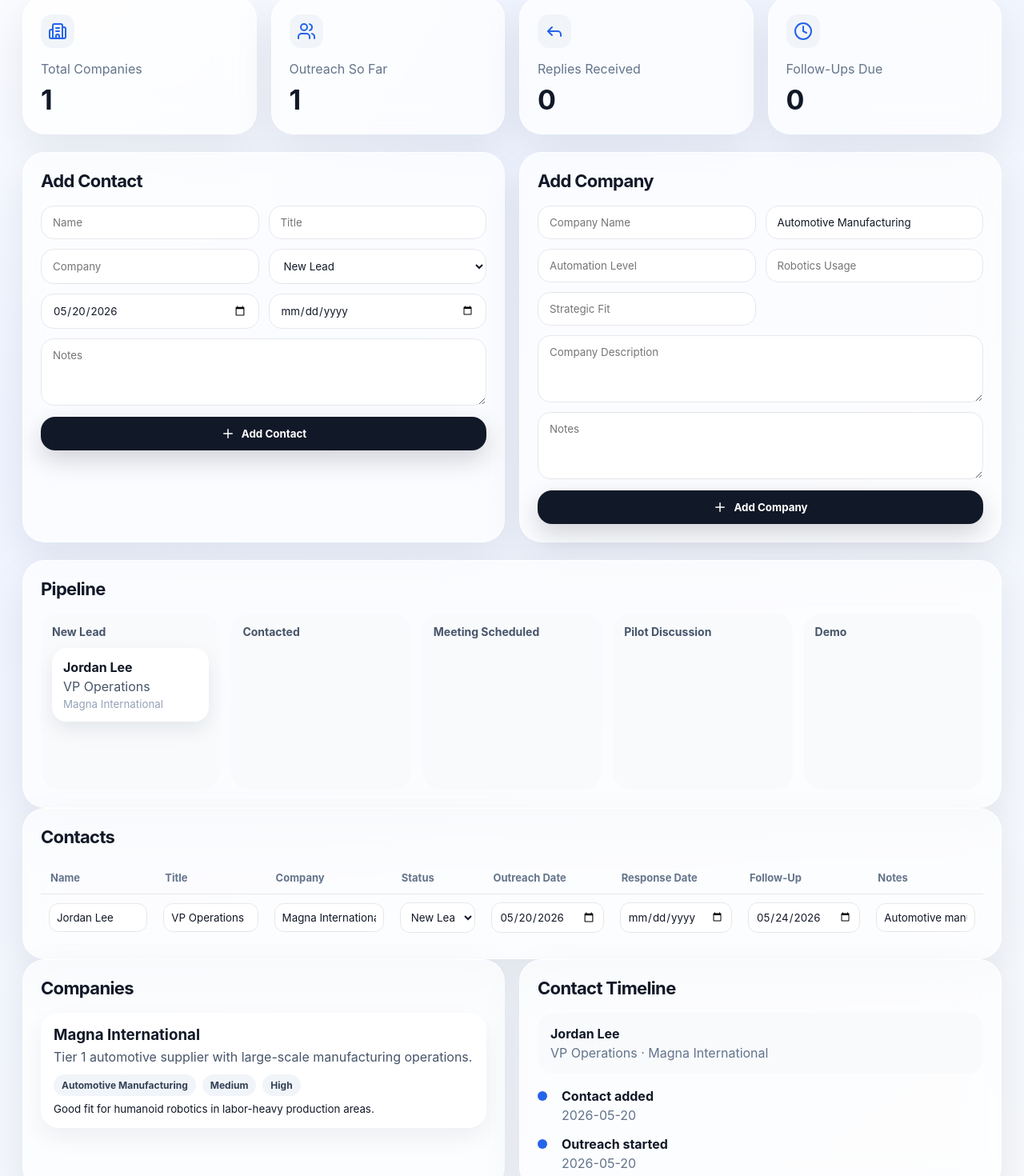
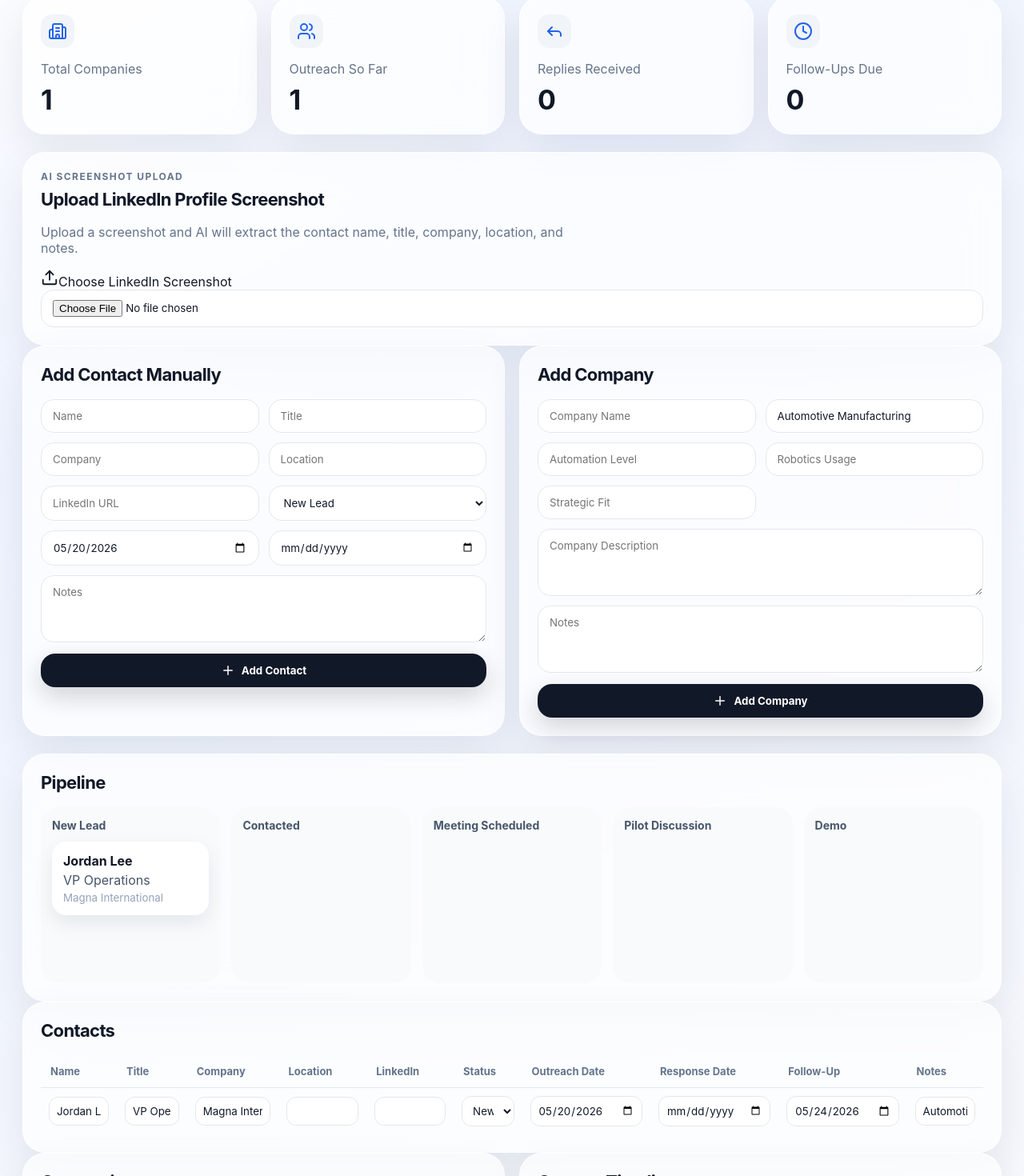
Before and after one commit to danicayuen-foundation/foundation-crm2, a React (Vite) app: page / in a window 1280 px wide. Shown: the part 244-1714 px from the top of the page at 80% size. Built offline with nearby package versions, Linux system fonts and the light colour scheme.

Commit message:
Enhance contact management with AI screenshot upload
Added functionality for AI screenshot upload to extract contact details and handle duplicates.

```diff
--- a/src/main.jsx
+++ b/src/main.jsx
@@ -1,7 +1,16 @@
 import React, { useMemo, useState } from "react";
 import { createRoot } from "react-dom/client";
 import * as XLSX from "xlsx";
-import { Plus, Download, Building2, Users, Reply, Clock } from "lucide-react";
+import {
+  Plus,
+  Download,
+  Building2,
+  Users,
+  Reply,
+  Clock,
+  Upload,
+  Sparkles
+} from "lucide-react";
 import "./style.css";
 
 const stages = [
@@ -18,6 +27,8 @@ const starterContacts = [
     name: "Jordan Lee",
     title: "VP Operations",
     company: "Magna International",
+    location: "",
+    linkedinUrl: "",
     status: "New Lead",
     outreachDate: "2026-05-20",
     responseDate: "",
@@ -52,11 +63,15 @@ function App() {
   const [companies, setCompanies] = useState(starterCompanies);
   const [selectedContact, setSelectedContact] = useState(starterContacts[0]);
   const [duplicateWarning, setDuplicateWarning] = useState("");
+  const [aiLoading, setAiLoading] = useState(false);
+  const [aiMessage, setAiMessage] = useState("");
 
   const [newContact, setNewContact] = useState({
     name: "",
     title: "",
     company: "",
+    location: "",
+    linkedinUrl: "",
     status: "New Lead",
     outreachDate: today(),
     responseDate: "",
@@ -83,25 +98,43 @@ function App() {
     };
   }, [contacts, companies]);
 
-  function addContact() {
-    if (!newContact.name || !newContact.company) return;
+  function isDuplicate(contactData) {
+    return contacts.find((c) => {
+      const sameName =
+        c.name.toLowerCase().trim() === contactData.name.toLowerCase().trim();
 
-    const duplicate = contacts.find(
-      (c) =>
-        c.name.toLowerCase().trim() === newContact.name.toLowerCase().trim() &&
-        c.company.toLowerCase().trim() === newContact.company.toLowerCase().trim()
-    );
+      const sameCompany =
+        c.company.toLowerCase().trim() === contactData.company.toLowerCase().trim();
+
+      const sameLinkedin =
+        contactData.linkedinUrl &&
+        c.linkedinUrl &&
+        c.linkedinUrl.toLowerCase().trim() === contactData.linkedinUrl.toLowerCase().trim();
+
+      return sameLinkedin || (sameName && sameCompany);
+    });
+  }
+
+  function createContact(contactData, source) {
+    if (!contactData.name || !contactData.company) return;
+
+    const duplicate = isDuplicate(contactData);
 
     if (duplicate) {
       setDuplicateWarning("Possible duplicate detected: this contact already exists.");
+      setSelectedContact(duplicate);
       return;
     }
 
     const contact = {
-      ...newContact,
+      ...contactData,
       id: Date.now(),
+      status: contactData.status || "New Lead",
+      outreachDate: contactData.outreachDate || today(),
+      responseDate: contactData.responseDate || "",
+      followUpDate: contactData.followUpDate || "",
       timeline: [
-        { date: today(), action: "Contact added" },
+        { date: today(), action: source === "ai" ? "Contact created from LinkedIn screenshot" : "Contact added" },
         { date: today(), action: "Outreach started" }
       ]
     };
@@ -111,35 +144,103 @@ function App() {
     setDuplicateWarning("");
 
     const companyExists = companies.find(
-      (company) => company.name.toLowerCase() === newContact.company.toLowerCase()
+      (company) => company.name.toLowerCase() === contact.company.toLowerCase()
     );
 
     if (!companyExists) {
       setCompanies([
         {
           id: Date.now() + 1,
-          name: newContact.company,
+          name: contact.company,
           description: "",
           industry: "Automotive Manufacturing",
           automationLevel: "",
           roboticsUsage: "",
           strategicFit: "",
-          notes: ""
+          notes: source === "ai" ? "Created automatically from LinkedIn screenshot." : ""
         },
         ...companies
       ]);
     }
+  }
+
+  function addContact() {
+    createContact(newContact, "manual");
 
     setNewContact({
       name: "",
       title: "",
       company: "",
+      location: "",
+      linkedinUrl: "",
       status: "New Lead",
       outreachDate: today(),
       responseDate: "",
       followUpDate: "",
       notes: ""
     });
+  }
+
+  async function handleScreenshotUpload(event) {
+    const file = event.target.files[0];
+
+    if (!file) return;
+
+    setAiLoading(true);
+    setAiMessage("AI is reading the LinkedIn screenshot...");
+    setDuplicateWarning("");
+
+    const reader = new FileReader();
+
+    reader.onloadend = async () => {
+      try {
+        const base64Image = reader.result;
+
+        const response = await fetch("/api/parse-linkedin", {
+          method: "POST",
+          headers: {
+            "Content-Type": "application/json"
+          },
+          body: JSON.stringify({
+            image: base64Image
+          })
+        });
+
+        const data = await response.json();
+
+        if (!response.ok) {
+          throw new Error(data.error || "AI parsing failed");
+        }
+
+        const aiContact = {
+          name: data.name || "",
+          title: data.title || "",
+          company: data.company || "",
+          location: data.location || "",
+          linkedinUrl: data.linkedinUrl || "",
+          status: "New Lead",
+          outreachDate: today(),
+          responseDate: "",
+          followUpDate: "",
+          notes: data.notes || ""
+        };
+
+        if (!aiContact.name || !aiContact.company) {
+          setAiMessage("AI could not find enough info. Try a clearer LinkedIn screenshot.");
+          setAiLoading(false);
+          return;
+        }
+
+        createContact(aiContact, "ai");
+        setAiMessage("LinkedIn screenshot parsed and contact added.");
+      } catch (error) {
+        setAiMessage(error.message);
+      } finally {
+        setAiLoading(false);
+      }
+    };
+
+    reader.readAsDataURL(file);
   }
 
   function addCompany() {
@@ -181,9 +282,11 @@ function App() {
   }
 
   function exportExcel() {
+    const cleanContacts = contacts.map(({ timeline, ...contact }) => contact);
+
     const workbook = XLSX.utils.book_new();
 
-    const contactsSheet = XLSX.utils.json_to_sheet(contacts);
+    const contactsSheet = XLSX.utils.json_to_sheet(cleanContacts);
     const companiesSheet = XLSX.utils.json_to_sheet(companies);
     const metricsSheet = XLSX.utils.json_to_sheet([stats]);
 
@@ -218,9 +321,32 @@ function App() {
         <Metric icon={<Clock />} label="Follow-Ups Due" value={stats.followUpsDue} />
       </section>
 
+      <section className="card aiCard">
+        <div>
+          <p className="eyebrow">AI Screenshot Upload</p>
+          <h2>Upload LinkedIn Profile Screenshot</h2>
+          <p className="subtitle small">
+            Upload a screenshot and AI will extract the contact name, title, company, location, and notes.
+          </p>
+        </div>
+
+        <label className="uploadBox">
+          <Upload size={22} />
+          <span>{aiLoading ? "Reading screenshot..." : "Choose LinkedIn Screenshot"}</span>
+          <input type="file" accept="image/*" onChange={handleScreenshotUpload} />
+        </label>
+
+        {aiMessage && (
+          <div className="aiMessage">
+            <Sparkles size={16} />
+            {aiMessage}
+          </div>
+        )}
+      </section>
+
       <section className="mainGrid">
         <div className="card">
-          <h2>Add Contact</h2>
+          <h2>Add Contact Manually</h2>
 
           {duplicateWarning && <div className="warning">{duplicateWarning}</div>}
 
@@ -228,6 +354,8 @@ function App() {
             <input placeholder="Name" value={newContact.name} onChange={(e) => setNewContact({ ...newContact, name: e.target.value })} />
             <input placeholder="Title" value={newContact.title} onChange={(e) => setNewContact({ ...newContact, title: e.target.value })} />
             <input placeholder="Company" value={newContact.company} onChange={(e) => setNewContact({ ...newContact, company: e.target.value })} />
+            <input placeholder="Location" value={newContact.location} onChange={(e) => setNewContact({ ...newContact, location: e.target.value })} />
+            <input placeholder="LinkedIn URL" value={newContact.linkedinUrl} onChange={(e) => setNewContact({ ...newContact, linkedinUrl: e.target.value })} />
 
             <select value={newContact.status} onChange={(e) => setNewContact({ ...newContact, status: e.target.value })}>
               {stages.map((stage) => <option key={stage}>{stage}</option>)}
@@ -296,6 +424,8 @@ function App() {
                 <th>Name</th>
                 <th>Title</th>
                 <th>Company</th>
+                <th>Location</th>
+                <th>LinkedIn</th>
                 <th>Status</th>
                 <th>Outreach Date</th>
                 <th>Response Date</th>
@@ -310,6 +440,8 @@ function App() {
                   <td><input value={contact.name} onChange={(e) => updateContact(contact.id, "name", e.target.value)} /></td>
                   <td><input value={contact.title} onChange={(e) => updateContact(contact.id, "title", e.target.value)} /></td>
                   <td><input value={contact.company} onChange={(e) => updateContact(contact.id, "company", e.target.value)} /></td>
+                  <td><input value={contact.location} onChange={(e) => updateContact(contact.id, "location", e.target.value)} /></td>
+                  <td><input value={contact.linkedinUrl} onChange={(e) => updateContact(contact.id, "linkedinUrl", e.target.value)} /></td>
                   <td>
                     <select value={contact.status} onChange={(e) => updateContact(contact.id, "status", e.target.value)}>
                       {stages.map((stage) => <option key={stage}>{stage}</option>)}
```
